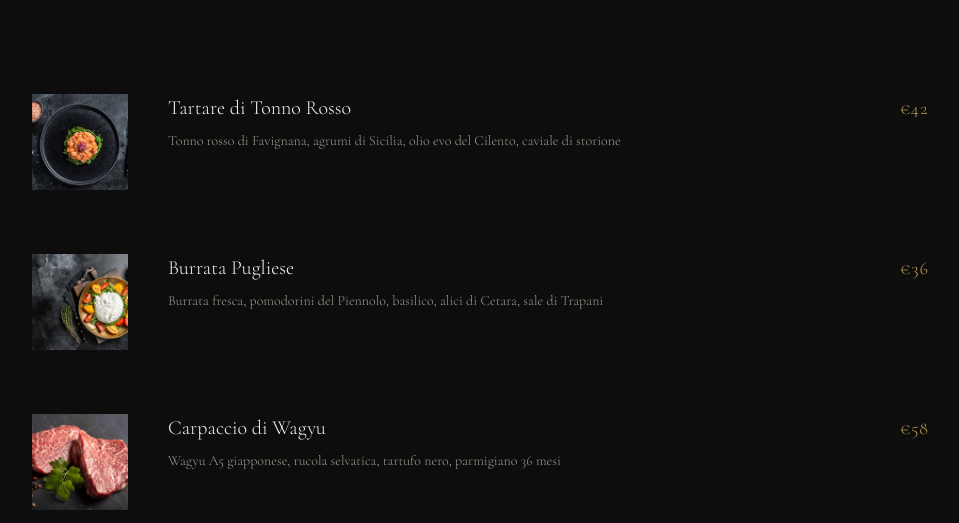
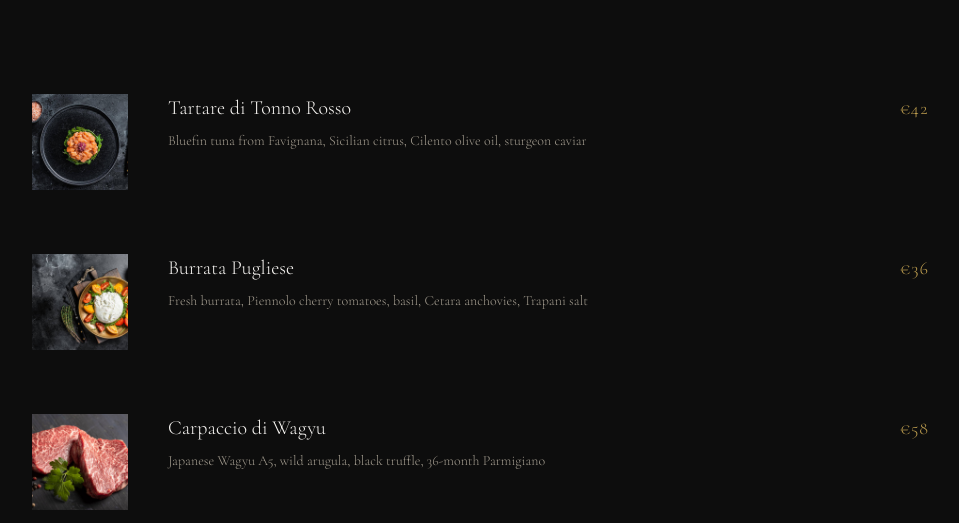
Before and after one commit to MatveyZZ/aureo-restaurant, a Next.js app: page /en in a window 1280 px wide. Shown: the part 2040-2563 px from the top of the page, without its empty margins (160-1119 px from the left). Built offline with nearby package versions, Linux system fonts and the light colour scheme.

Commit message:
fix: show dish images on mobile and translate descriptions

```diff
--- a/src/components/Menu.tsx
+++ b/src/components/Menu.tsx
@@ -1,6 +1,6 @@
 "use client";
 
-import { useTranslations } from "next-intl";
+import { useTranslations, useLocale } from "next-intl";
 import { useState } from "react";
 import { menuData } from "@/data/menu";
 import { AnimatedSection } from "./ui/AnimatedSection";
@@ -17,9 +17,18 @@ const categories: { key: Category; label: string }[] = [
 
 export function Menu() {
   const t = useTranslations("menu");
+  const locale = useLocale();
   const [activeCategory, setActiveCategory] = useState<Category>("antipasti");
 
   const currentItems = menuData[activeCategory];
+
+  const getDescription = (item: typeof menuData.antipasti[0]) => {
+    switch (locale) {
+      case "ru": return item.descriptionRu;
+      case "en": return item.descriptionEn;
+      default: return item.description;
+    }
+  };
 
   return (
     <section id="menu" className="py-16 md:py-24 lg:py-32 relative bg-[hsl(var(--secondary))]/30">
@@ -74,7 +83,7 @@ export function Menu() {
             <AnimatedSection key={item.id} delay={0.1 * i}>
               <div className="group flex gap-4 md:gap-6 lg:gap-10 py-6 md:py-8 border-b border-[hsl(var(--border))] last:border-0">
                 {/* Image */}
-                <div className="hidden md:block w-20 h-20 lg:w-24 lg:h-24 flex-shrink-0 overflow-hidden">
+                <div className="w-16 h-16 md:w-20 md:h-20 lg:w-24 lg:h-24 flex-shrink-0 overflow-hidden">
                   <img
                     src={item.image}
                     alt={item.name}
@@ -93,7 +102,7 @@ export function Menu() {
                     </span>
                   </div>
                   <p className="text-[hsl(var(--muted-foreground))] text-xs md:text-sm font-light leading-relaxed">
-                    {item.description}
+                    {getDescription(item)}
                   </p>
                 </div>
               </div>
```
